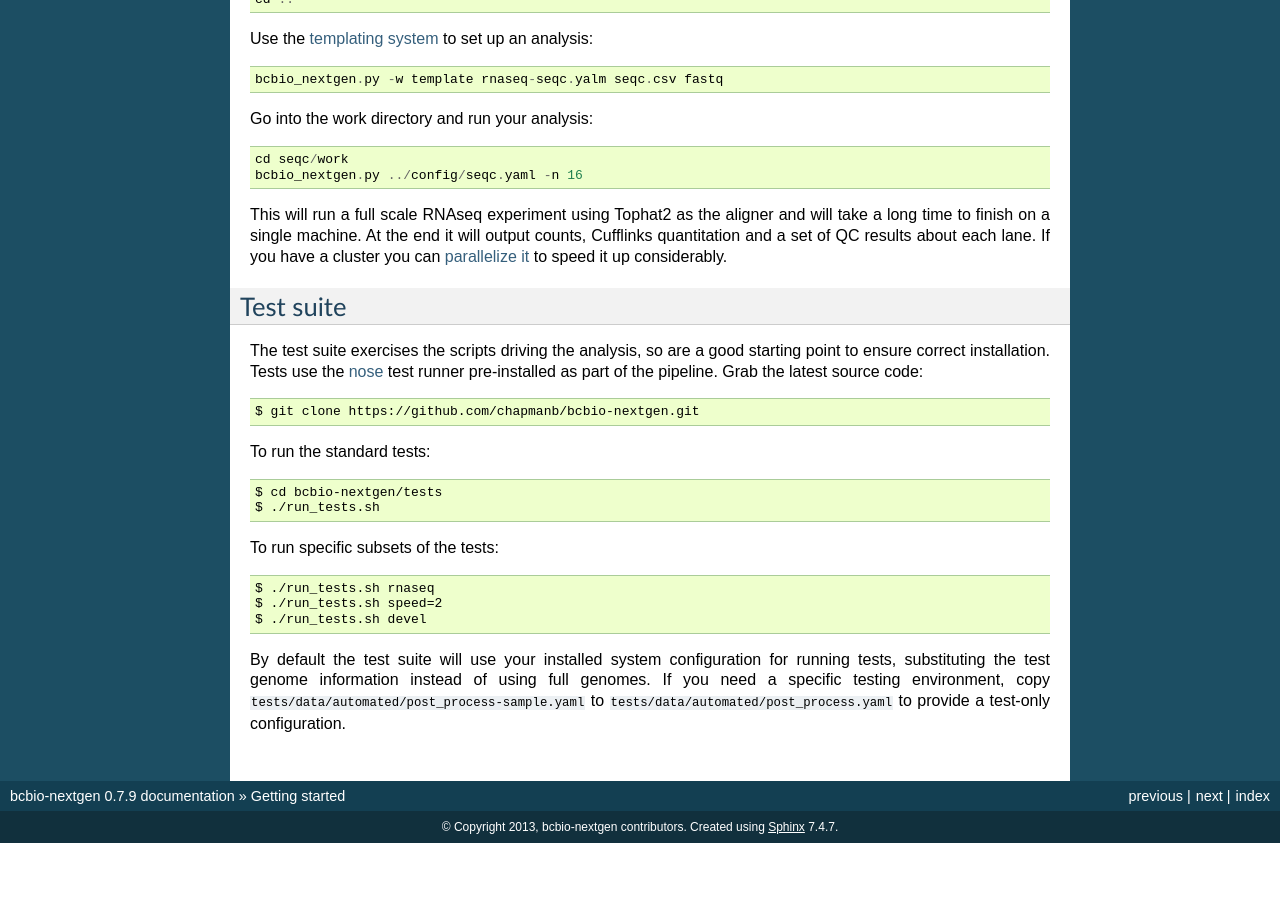
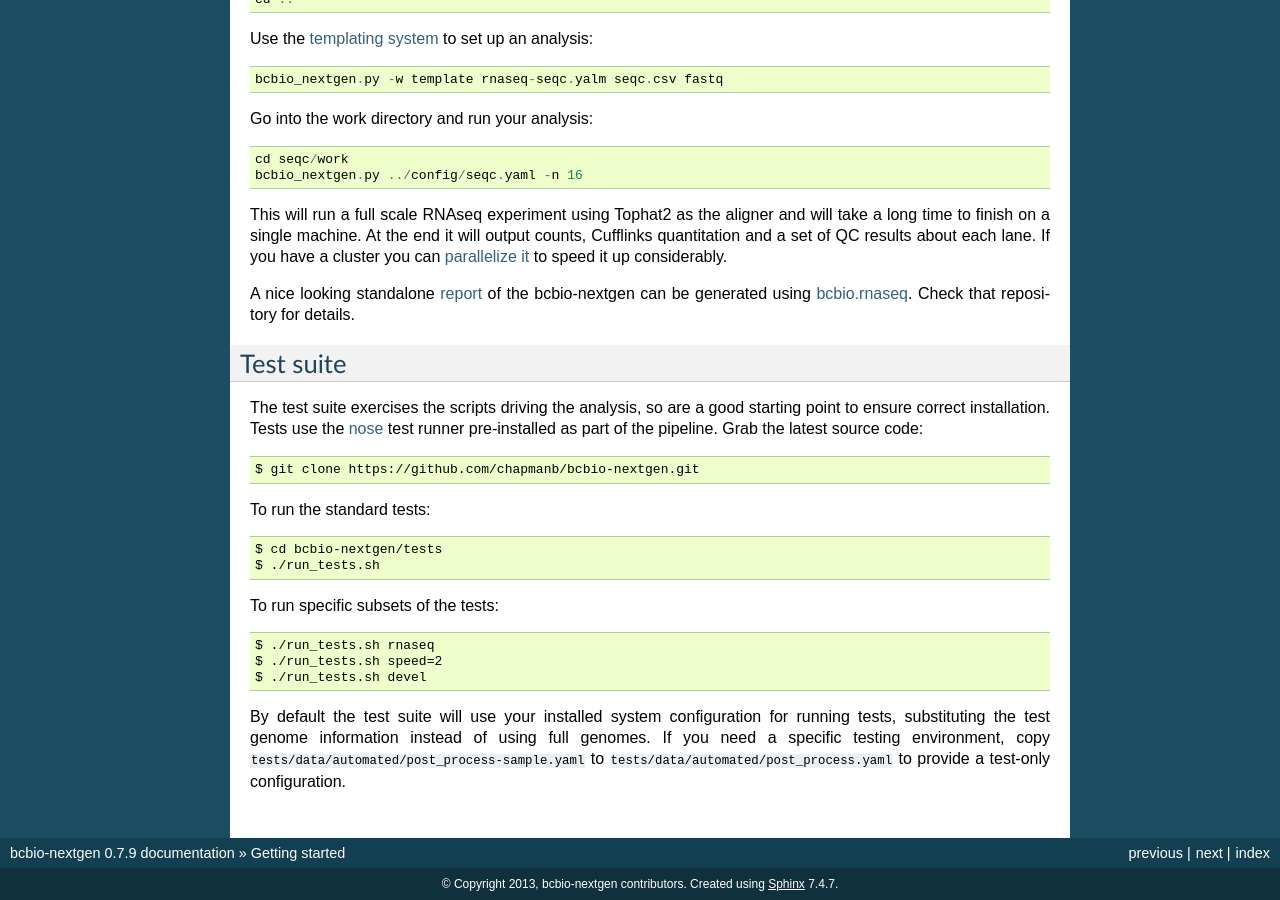
Before and after one commit to bcbio/bcbio-nextgen, a Sphinx documentation site: the page built from docs/contents/testing.rst, in a window 1280 px wide and 900 px high, scrolled down 3373 px. Built offline with Sphinx 7.4.7, drawn with Linux system fonts in a browser that asks for light colours; before the commit the page ends 4216 px from its top, so only the background shows below that.

Commit message:
Add link to bcbio.rnaseq and an example report.

```diff
--- a/docs/contents/testing.rst
+++ b/docs/contents/testing.rst
@@ -226,8 +226,13 @@ the end it will output counts, Cufflinks quantitation and a set of QC
 results about each lane. If you have a cluster you can `parallelize it`_
 to speed it up considerably.
 
+A nice looking standalone `report`_ of the bcbio-nextgen can be generated using
+`bcbio.rnaseq`_. Check that repository for details.
+
 .. _templating system: https://bcbio-nextgen.readthedocs.org/en/latest/contents/configuration.html#automated-sample-configuration
 .. _parallelize it: https://bcbio-nextgen.readthedocs.org/en/latest/contents/parallel.html
+.. _bcbio.rnaseq: https://github.com/roryk/bcbio.rnaseq
+.. _report: https://rawgit.com/roryk/bcbio.rnaseq/master/docs/qc-summary.html
 
 Test suite
 ==========
```
